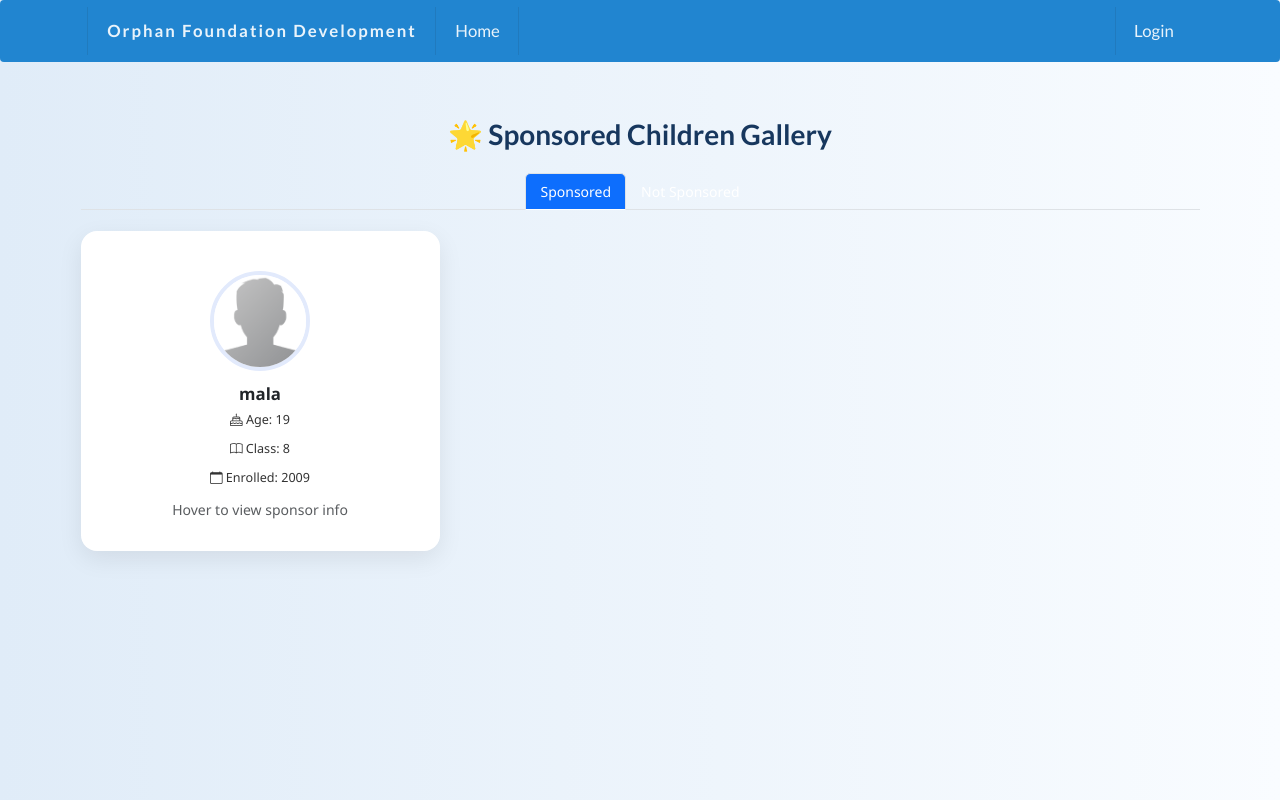
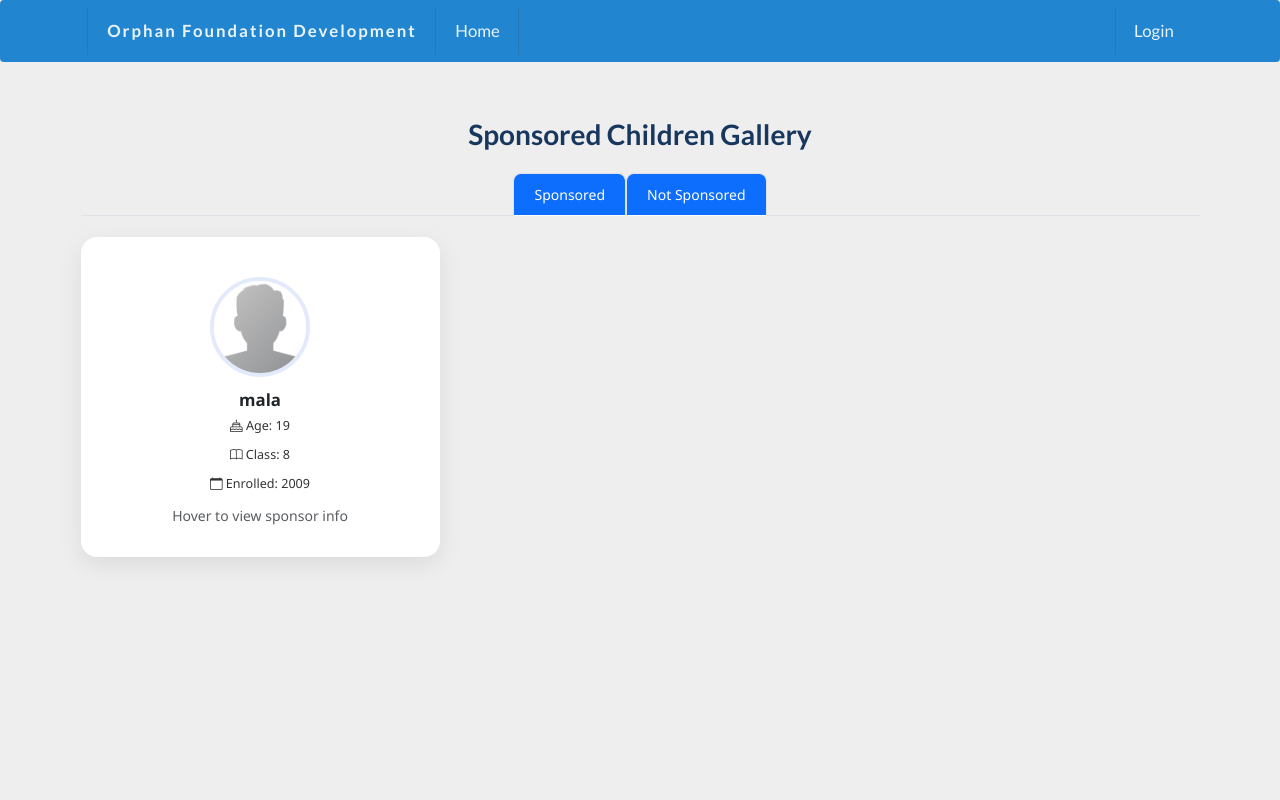
Before and after one commit to lakmini77/SEP.4, a PHP site: page /child-gallery-sponsored.php in a window 1280 px wide. Run offline with PHP 8.4, Linux system fonts and the light colour scheme; data comes from the database, SQL or seed files in the repository.

Commit message:
Update child-gallery-sponsored.php
v7

```diff
--- a/child-gallery-sponsored.php
+++ b/child-gallery-sponsored.php
@@ -14,7 +14,7 @@
 
     <style>
     body {
-            background: linear-gradient(to right, #e0ecf8, #f9fcff);
+        background-color: #fff;
         font-family: 'Segoe UI', sans-serif;
     }
 
@@ -91,31 +91,49 @@
         color: #0d6efd;
     }
 
+    /* Improved Tab Styling */
     .tab-custom .nav-link.active {
         background-color: #0d6efd;
         color: #fff;
         font-weight: 500;
+        border-radius: 8px 8px 0 0;
     }
 
     .tab-custom .nav-link {
         color: #0d6efd;
+        border: 1px solid #ddd;
+        border-radius: 8px 8px 0 0;
+        padding: 10px 20px;
+        font-weight: 600;
+        transition: background-color 0.3s;
     }
 
+    .tab-custom .nav-link:hover {
+        background-color: #f8f9fa;
+        color: #0d6efd;
+    }
+
+    /* Center the Tab Content */
+    .tab-content {
+        border-top: 1px solid #ddd;
+        padding: 20px;
+    }
 </style>
+
 </head>
 <body>
 
 
 
 <div class="container py-5">
-    <h2 class="text-center gallery-title mb-4">🌟 Sponsored Children Gallery</h2>
+    <h2 class="text-center gallery-title mb-4">Sponsored Children Gallery</h2>
 
     <ul class="nav nav-tabs justify-content-center mb-4 tab-custom">
         <li class="nav-item">
             <a class="nav-link active" href="child-gallery-sponsored.php">Sponsored</a>
         </li>
         <li class="nav-item">
-            <a class="nav-link" href="child-gallery-unsponsored.php">Not Sponsored</a>
+            <a class="nav-link active" href="child-gallery-unsponsored.php">Not Sponsored</a>
         </li>
     </ul>
 
```
Lines whose indentation alone changed are shown as unchanged.
